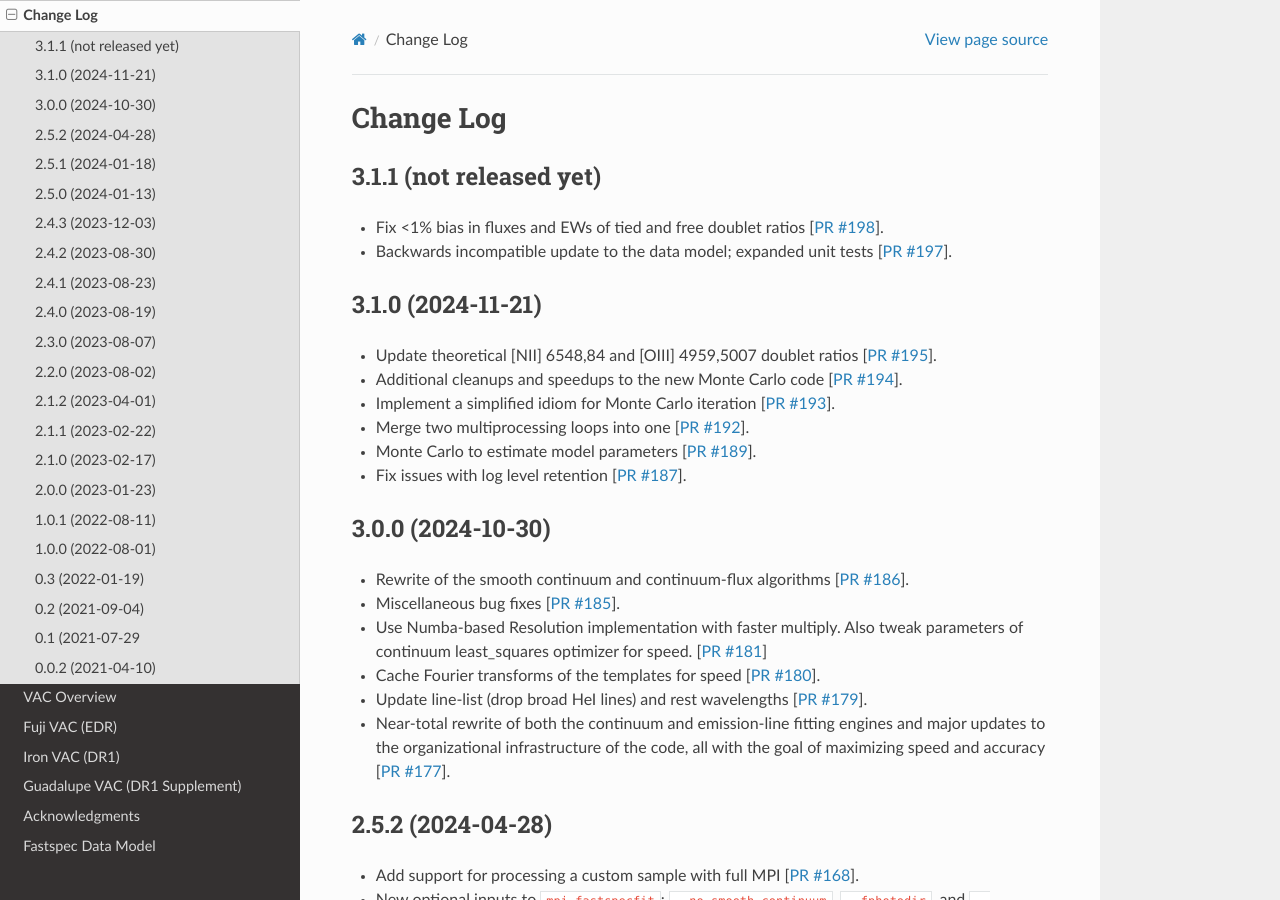
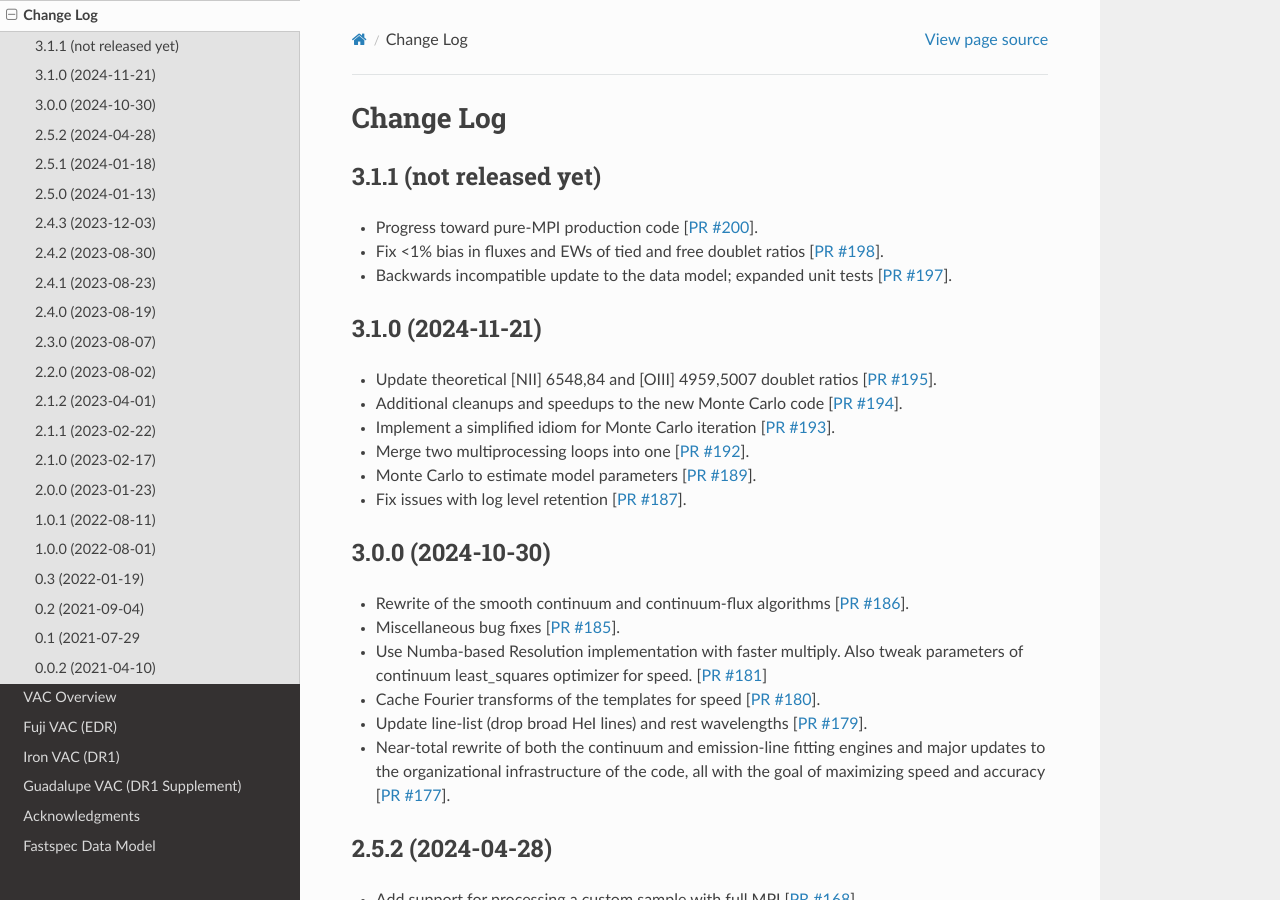
Before and after one commit to desihub/fastspecfit, a Sphinx documentation site: the page built from doc/changes.rst, in a window 1280 px wide and 900 px high. Built offline with Sphinx 7.4.7 and the Read the Docs theme 3.1.0, drawn with Linux system fonts in a browser that asks for light colours.

Commit message:
update change log [ci skip]

```diff
--- a/doc/changes.rst
+++ b/doc/changes.rst
@@ -5,11 +5,13 @@ Change Log
 3.1.1 (not released yet)
 ------------------------
 
+* Progress toward pure-MPI production code [`PR #200`_].
 * Fix <1% bias in fluxes and EWs of tied and free doublet ratios [`PR #198`_].
 * Backwards incompatible update to the data model; expanded unit tests [`PR #197`_].
 
 .. _`PR #197`: https://github.com/desihub/fastspecfit/pull/197
 .. _`PR #198`: https://github.com/desihub/fastspecfit/pull/198
+.. _`PR #200`: https://github.com/desihub/fastspecfit/pull/200
 
 3.1.0 (2024-11-21)
 ------------------
```
